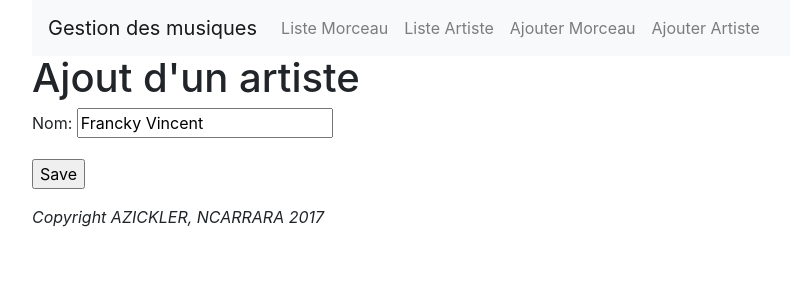
After one commit to nicolascarrara/CRUDDjando, a Django app: a page that uses musiques/templates/musiques/baseModele.html in a window 1280 px wide. The commit adds this page. Shown: the top 300 px of the page, without its empty margins (53-843 px from the left). Run offline with Django 3.2, Linux system fonts and the light colour scheme; data comes from the database, SQL or seed files in the repository; both versions use the stored data as it was after the commit; parts of the project's set-up code (start-up, migrations or seed data) failed here and were passed over; some libraries are stand-ins or nearby versions.

Commit message:
artiste blabla

```diff
--- a/musiques/models.py
+++ b/musiques/models.py
@@ -7,13 +7,19 @@ from django.db import models
 class Artiste(models.Model):
     nom=models.CharField(max_length=64)
 
+    def __str__(self):
+        return'{self.nom}'.format(self=self)
+
+    def get_absolute_url(self):
+        from django.urls import reverse
+        return reverse('musiques:artiste-detail', args=[str(self.id)])
 
 class Morceau(models.Model):
     titre = models.CharField(max_length=64)
     artiste = models.ForeignKey(Artiste,on_delete=models.CASCADE,null=True)
     def __str__(self):
-        return'{self.titre} ({self.artiste})'.format(self=self)
+        return'{self.titre}'.format(self=self)
 
     def get_absolute_url(self):
         from django.urls import reverse
-        return reverse('musiques.views.MorceauDetailView', args=[str(self.id)])
+        return reverse('musiques:morceau-detail', args=[str(self.id)])
--- /dev/null
+++ b/musiques/templates/musiques/artiste_detail.html
@@ -0,0 +1,6 @@
+{% extends 'musiques/baseModele.html' %}
+
+    {% block contenu %}
+        <h1>Detail artiste : {{object.nom}} </h1>
+        <a href="{% url 'artiste-update' pk=object.id %}"></a>
+    {% endblock %}
--- /dev/null
+++ b/musiques/templates/musiques/artiste_form.html
@@ -0,0 +1,11 @@
+{% extends 'musiques/baseModele.html' %}
+
+    {% block contenu %}
+        <h1>Ajout d'un artiste</h1>
+        <form action="" method="post">{% csrf_token %}
+            <div class="form-group">
+                {{ form.as_p }}
+                <input type="submit" value="Save" />
+            </div>
+        </form>
+    {% endblock %}
--- a/musiques/templates/musiques/baseModele.html
+++ b/musiques/templates/musiques/baseModele.html
@@ -13,7 +13,7 @@
     <script src="https://maxcdn.bootstrapcdn.com/bootstrap/4.0.0-beta/js/bootstrap.min.js" integrity="sha384-h0AbiXch4ZDo7tp9hKZ4TsHbi047NrKGLO3SEJAg45jXxnGIfYzk4Si90RDIqNm1" crossorigin="anonymous"></script>
     <script src="https://code.jquery.com/jquery-3.2.1.slim.min.js" integrity="sha384-KJ3o2DKtIkvYIK3UENzmM7KCkRr/rE9/Qpg6aAZGJwFDMVNA/GpGFF93hXpG5KkN" crossorigin="anonymous"></script>
     <script src="https://cdnjs.cloudflare.com/ajax/libs/popper.js/1.11.0/umd/popper.min.js" integrity="sha384-b/U6ypiBEHpOf/4+1nzFpr53nxSS+GLCkfwBdFNTxtclqqenISfwAzpKaMNFNmj4" crossorigin="anonymous"></script>
-
+    <div class="container">
         <header>
             <nav class="navbar navbar-expand-lg navbar-light bg-light">
                 <a class="navbar-brand" href="">Gestion des musiques</a>
@@ -22,11 +22,17 @@
                 </button>
                 <div class="collapse navbar-collapse" id="navbarSupportedContent">
                     <ul class="navbar-nav mr-auto">
-                        <li class="nav-item active">
-                            <a class="nav-link" href="{% url 'musiques:morceau-liste' %}">Liste<span class="sr-only">(current)</span></a>
+                        <li class="nav-item">
+                            <a class="nav-link" href="{% url 'musiques:morceau-liste' %}">Liste Morceau<span class="sr-only">(current)</span></a>
                         </li>
                         <li class="nav-item">
-                            <a class="nav-link" href="{% url 'musiques:morceau-ajout' %}">Ajouter </a>
+                            <a class="nav-link" href="{% url 'musiques:artiste-liste' %}">Liste Artiste</a>
+                        </li>
+                        <li class="nav-item">
+                            <a class="nav-link" href="{% url 'musiques:morceau-ajout' %}">Ajouter Morceau </a>
+                        </li>
+                        <li class="nav-item">
+                            <a class="nav-link" href="{% url 'musiques:artiste-ajout' %}">Ajouter Artiste</a>
                         </li>
                     </ul>
                 </div>
@@ -39,5 +45,6 @@
         <footer>
             <em>Copyright AZICKLER, NCARRARA 2017</em>
         </footer>
+    </div>
     </body>
 </html>
--- a/musiques/templates/musiques/morceau_list.html
+++ b/musiques/templates/musiques/morceau_list.html
@@ -3,7 +3,7 @@
     {% block contenu %}
     <ul>
     {% for morceau in object_list %}
-        <li><a href="http://localhost:8000/musiques/detail/{{morceau.id}}"></a></li>
+        <li><a href="{% url 'musiques:morceau-detail' pk=morceau.id %}">{{ morceau.titre }} - {{ morceau.artiste.nom }}</a></li>
     {% endfor %}
     </ul>
 {% endblock %}
--- a/musiques/urls.py
+++ b/musiques/urls.py
@@ -1,11 +1,15 @@
 from django.conf.urls import url
-from .views import MorceauDetailView, MorceauUpdate, MorceauCreateView, MorceauListView
+from .views import MorceauDetailView, MorceauUpdate, MorceauCreateView, MorceauListView, ArtisteCreateView, ArtisteUpdateView, ArtisteDetailView, ArtisteListView
 
 app_name = 'musiques'  # Encapsule les urls de ce module dans le namespace musique
 urlpatterns = [
+    url(r'^$',MorceauListView.as_view(),name='morceau-liste'),
     url(r'^detail/(?P<pk>\d+)', MorceauDetailView.as_view(), name='morceau-detail'),
-    url(r'^ajout', MorceauCreateView.as_view(), name='morceau-ajout'),
-    url(r'^liste', MorceauListView.as_view(), name='morceau-liste'),
+    url(r'^ajout/', MorceauCreateView.as_view(), name='morceau-ajout'),
+    url(r'^liste/', MorceauListView.as_view(), name='morceau-liste'),
     url(r'^update/(?P<pk>\d+)', MorceauUpdate.as_view(), name='morceau-update'),
-    #url(r'^$',views.liste,name='liste'),
+    url(r'^listeartiste/', ArtisteListView.as_view(), name='artiste-liste'),
+    url(r'^detailartiste/(?P<pk>\d+)', ArtisteDetailView.as_view(), name='artiste-detail'),
+    url(r'^ajoutartiste/', ArtisteCreateView.as_view(), name='artiste-ajout'),
+    url(r'^updateartiste/(?P<pk>\d+)', ArtisteUpdateView.as_view(), name='artiste-update'),
 ]
--- a/musiques/views.py
+++ b/musiques/views.py
@@ -5,7 +5,7 @@ from django.shortcuts import render
 from django.http import HttpResponse
 from django.forms import ModelForm
 from django.views.generic import DetailView, CreateView, UpdateView, ListView
-from .models import Morceau
+from .models import Morceau, Artiste
 from django.utils import timezone
 # Create your views here.
 
@@ -20,9 +20,25 @@ class MorceauDetailView(DetailView):
 
 class MorceauCreateView(CreateView):
     model = Morceau
-
+    fields = ['titre']
 
 class MorceauUpdate(UpdateView):
     model = Morceau
     fields = ['artiste', 'titre']
     template_name_suffix = '_update'
+
+
+class ArtisteListView(ListView):
+    model = Artiste
+
+class ArtisteDetailView(DetailView):
+    model = Artiste
+
+class ArtisteCreateView(CreateView):
+    model = Artiste
+    fields = ['nom']
+
+
+class ArtisteUpdateView(UpdateView):
+    model = Artiste
+    fields = ['nom']
```
Also changed, not shown: GestionMusiques/settings.py (+0 -23 lines), musiques/templates/musiques/artiste_list.html (added, +9 -0 lines), db.sqlite3, 1 other file.
